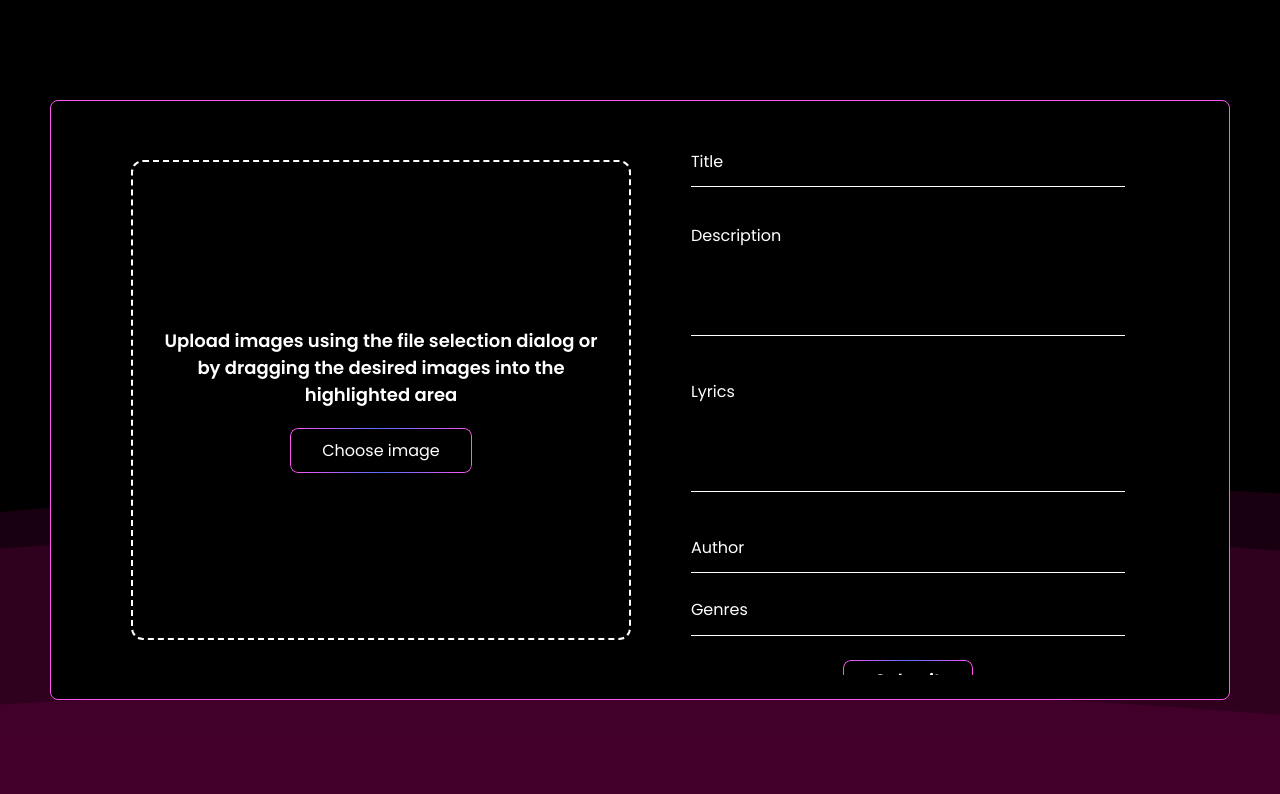
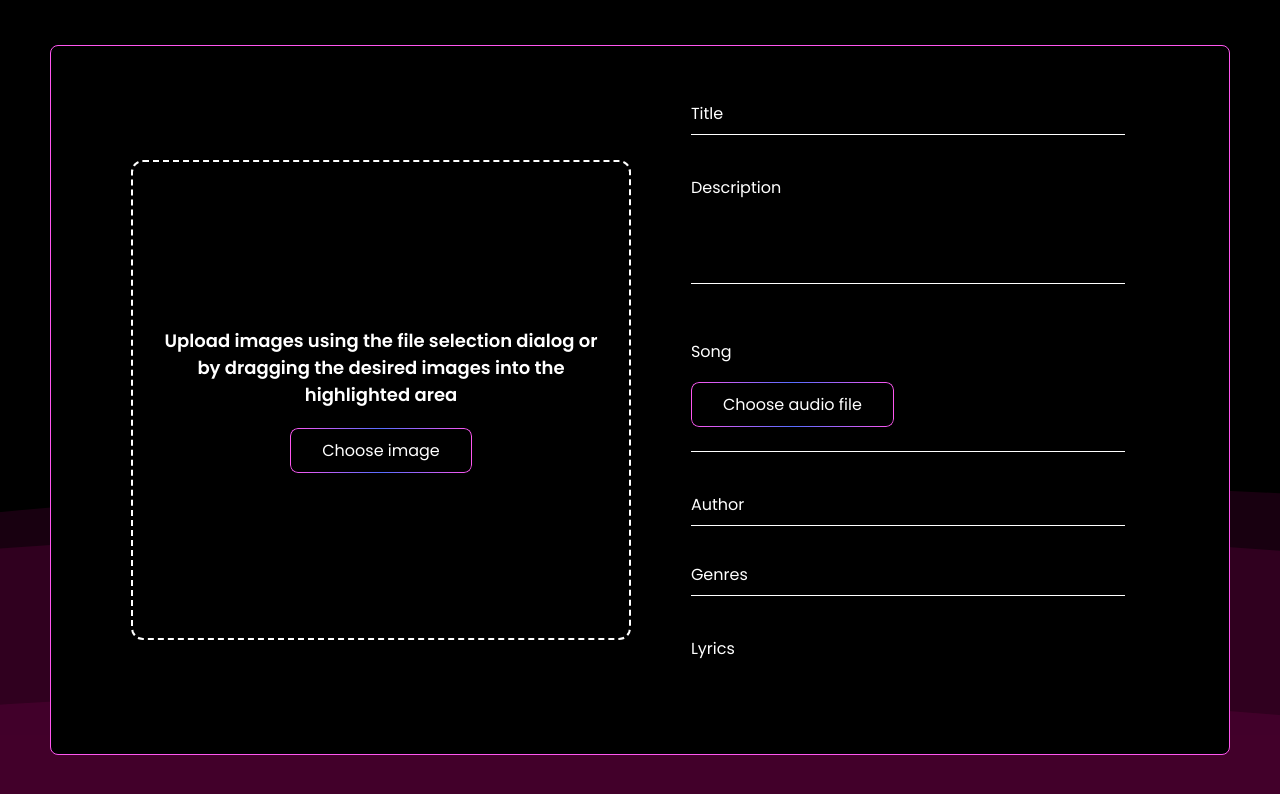
Before and after one commit to Olka1516/gravix-frontend, a Vue app: page /modify in a window 1280 px wide. Shown: the top 794 px of the page. Built offline with nearby package versions, Linux system fonts and the light colour scheme.

Commit message:
GA-7: Done with modify page

```diff
--- a/src/assets/styles/components/inputs/_input.scss
+++ b/src/assets/styles/components/inputs/_input.scss
@@ -12,7 +12,7 @@
   i {
     position: absolute;
     left: 0;
-    top: 12px;
+    top: 16px;
     transition: 0.5s;
     pointer-events: none;
   }
@@ -21,7 +21,7 @@
   input:valid ~ i,
   textarea:focus ~ i,
   textarea:valid ~ i {
-    transform: translateY(-21.5px);
+    transform: translateY(-24px);
     font-size: 0.9em;
   }
 
--- /dev/null
+++ b/src/assets/styles/components/inputs/_musicFile.scss
@@ -0,0 +1,31 @@
+@use '@/assets/styles/themes' as *;
+
+@mixin music-component {
+  .drop-area {
+    border-bottom: 1px solid $white;
+  }
+
+  #audioElem {
+    display: none;
+  }
+
+  .my-form {
+    padding-block: 24px;
+    display: flex;
+    flex-direction: column;
+    align-items: flex-start;
+    gap: 18px;
+  }
+
+  audio {
+    margin: 0;
+    margin-bottom: 12px;
+    width: 100%;
+    height: 44px;
+  }
+
+  audio::-webkit-media-controls-panel {
+    background-color: $grey;
+    border: none;
+  }
+}
--- a/src/assets/styles/components/inputs/_selection.scss
+++ b/src/assets/styles/components/inputs/_selection.scss
@@ -8,7 +8,7 @@
     border-bottom: 1px solid $white;
     width: 100%;
     cursor: pointer;
-    height: 38.4px;
+    padding-block: 12px 8px;
   }
 
   .select-open {
--- a/src/assets/styles/general/_form.scss
+++ b/src/assets/styles/general/_form.scss
@@ -16,7 +16,7 @@
     flex-direction: column;
     align-items: center;
     justify-content: center;
-    gap: 28px;
+    gap: 36px;
     padding: 10px 80px;
     border-radius: 8px;
     border: 1px solid $pink;
--- a/src/assets/styles/index.scss
+++ b/src/assets/styles/index.scss
@@ -13,6 +13,7 @@
 @use './components/inputs/input' as *;
 @use './components/inputs/errors' as *;
 @use './components/inputs/selection' as *;
+@use './components/inputs/musicFile' as *;
 @use './components/profile/contentBlock' as *;
 @use './components/profile/songsBlock' as *;
 @use './general/container' as *;
@@ -152,3 +153,8 @@
 @mixin selection {
   @include selection-component;
 }
+
+@mixin drag-file-music {
+  @include border-button;
+  @include music-component;
+}
--- a/src/assets/styles/pages/_modify.scss
+++ b/src/assets/styles/pages/_modify.scss
@@ -8,6 +8,7 @@
   }
 
   .form {
+    height: calc(100vh - 90px);
     max-width: calc(100vw - 100px);
     width: 1200px;
     position: absolute;
@@ -18,6 +19,9 @@
     flex-direction: row;
     justify-content: space-between;
     gap: 40px;
+    @media screen and (max-width: 768px) {
+      max-width: calc(100vw - 50px);
+    }
   }
 
   .form-inputs {
--- /dev/null
+++ b/src/components/inputs/BaseMusic.vue
@@ -0,0 +1,128 @@
+<template>
+  <div
+    @dragenter="handleDragEnter"
+    @dragover="handleDragOver"
+    @dragleave="handleDragLeave"
+    @drop="handleDrop"
+    class="drop-area"
+    :class="{ invalid: isInfoInvalid() }"
+  >
+    <form class="my-form">
+      <i>{{ text }}</i>
+      <input type="file" id="audioElem" accept="audio/*" @change="handleFileInput" />
+      <label v-if="!isMusicChosen" class="border-button" for="audioElem">Choose audio file</label>
+    </form>
+    <div v-if="isMusicChosen">
+      <audio v-if="audioUrl" controls>
+        <source :src="audioUrl" type="audio/mpeg" />
+        Your browser does not support the audio element.
+      </audio>
+    </div>
+  </div>
+</template>
+
+<script setup lang="ts">
+import { ref, onMounted, type Ref } from 'vue'
+
+const props = defineProps<{
+  isPostsPage?: boolean
+  v?: {
+    $invalid: boolean
+    $dirty: boolean
+  }
+  url?: string
+}>()
+
+const text = ref('Song')
+
+const dropArea: Ref<null | Element> = ref(null)
+const isMusicChosen = ref(false)
+const emit = defineEmits<{ (e: 'update', value: File): void }>()
+const isHeavy = ref(false)
+const uploadedFile = ref<File | null>(null)
+const audioUrl = ref<string | null>(null)
+
+const handleDragEnter = (e: DragEvent) => {
+  preventDefaults(e)
+}
+
+const handleDragOver = (e: DragEvent) => {
+  preventDefaults(e)
+}
+
+const handleDragLeave = (e: DragEvent) => {
+  preventDefaults(e)
+}
+
+const handleDrop = (e: DragEvent) => {
+  preventDefaults(e)
+  const dt = e.dataTransfer
+  if (!dt) return
+  const files = dt.files
+  handleFiles(files)
+}
+
+const handleFileInput = (files: Event) => {
+  if (!(files.target instanceof HTMLInputElement) || !files.target.files) return
+  handleFiles(files.target.files)
+}
+
+const preventDefaults = (e: DragEvent) => {
+  e.preventDefault()
+  e.stopPropagation()
+}
+
+const handleFiles = (files: FileList) => {
+  clearPreview()
+  if (10485760 < files[0].size) {
+    isHeavy.value = true
+    text.value = 'The file size is too large, please choose a file less than 10 MB'
+    return
+  }
+  if (!files[0].type.includes('audio')) {
+    isHeavy.value = true
+    text.value = 'This is not an audio file, please upload a valid music file'
+    return
+  }
+  uploadedFile.value = files[0]
+  uploadFile(files[0])
+  previewFile(files[0])
+}
+
+const uploadFile = (file: File) => {
+  emit('update', file)
+}
+
+const previewFile = (file: File) => {
+  isMusicChosen.value = true
+  uploadedFile.value = file
+  audioUrl.value = URL.createObjectURL(file)
+  emit('update', file)
+}
+
+const clearPreview = () => {
+  const preview = document.getElementById('preview-audio')
+  if (preview) {
+    preview.innerHTML = ''
+  }
+}
+
+onMounted(() => {
+  dropArea.value = document.querySelector('.drop-area')
+  if (props.url) {
+    isMusicChosen.value = true
+    audioUrl.value = props.url
+  }
+})
+
+const isInfoInvalid = () => {
+  if (isHeavy.value) return isHeavy.value
+  if (!props.v) return
+  return props.v.$invalid && props.v.$dirty && !isMusicChosen.value
+}
+</script>
+
+<style scoped lang="scss">
+@use '@/assets/styles/index';
+@include index.drag-file-music;
+</style>
--- /dev/null
+++ b/src/components/inputs/BaseTime.vue
@@ -0,0 +1,48 @@
+<template>
+  <input
+    required
+    :type="type"
+    v-model="userInfo"
+    @input="handleInput($event)"
+    :class="{ invalid: isInfoInvalid() }"
+  />
+  <i>{{ props.name }}</i>
+</template>
+
+<script setup lang="ts">
+import { ref } from 'vue'
+
+const props = defineProps<{
+  modelValue: string
+  type: string
+  name: string
+  v: {
+    $invalid: boolean
+    $dirty: boolean
+    $touch: () => void
+  }
+}>()
+
+const emit = defineEmits<{
+  (e: 'update:modelValue', val: string): void
+}>()
+
+const userInfo = ref(props.modelValue)
+
+const handleInput = (event: Event) => {
+  props.v.$touch()
+  const target = event.target as HTMLInputElement
+  if (!target) return
+  userInfo.value = target.value
+  emit('update:modelValue', target.value)
+}
+
+const isInfoInvalid = () => {
+  return props.v.$invalid && props.v.$dirty
+}
+</script>
+
+<style scoped lang="scss">
+@use '@/assets/styles/index';
+@include index.field;
+</style>
--- a/src/types/index.ts
+++ b/src/types/index.ts
@@ -1,3 +1,4 @@
 export * from './errors'
 export * from './user'
+export * from './songData'
 export * from './userAuth'
--- /dev/null
+++ b/src/types/songData.ts
@@ -0,0 +1,13 @@
+export interface ISong {
+  title: string
+  description: string
+  lyrics: string
+  image: null | File
+  song: null | File
+  genres: string[]
+  author: string
+  duration: string
+  releaseYear: string
+  rating: number
+  ratingCount: number
+}
--- a/src/views/ModifyFormView.vue
+++ b/src/views/ModifyFormView.vue
@@ -4,7 +4,7 @@
       <div v-for="k in 3" :key="k" class="wave"></div>
     </div>
     <div class="form">
-      <BaseDragFile />
+      <BaseDragFile @update="(item) => setImage(item)" />
       <div class="form-inputs">
         <div class="field">
           <BaseText v-model="data.title" type="Title" v="" />
@@ -13,13 +13,19 @@
           <BaseTextarea v-model="data.description" type="Description" v="" />
         </div>
         <div class="field">
-          <BaseTextarea v-model="data.lyrics" type="Lyrics" v="" />
+          <BaseMusic v-model="data.song" @update="(item) => setMusic(item)" type="Song" v="" />
         </div>
         <div class="field">
           <BaseText v-model="data.author" type="Author" v="" />
         </div>
         <div class="field">
           <BaseSelector v-model="data.genres" :allSelections="songsGenres" type="Genres" v="" />
+        </div>
+        <div class="field">
+          <BaseTextarea v-model="data.lyrics" type="Lyrics" v="" />
+        </div>
+        <div class="field">
+          <BaseTime v-model="data.releaseYear" type="date" name="Release year" v="" />
         </div>
 
         <button class="border-button">Submit</button>
@@ -30,25 +36,47 @@
 
 <script setup lang="ts">
 import BaseDragFile from '@/components/inputs/BaseDragFile.vue'
+import BaseMusic from '@/components/inputs/BaseMusic.vue'
 import BaseSelector from '@/components/inputs/BaseSelector.vue'
 import BaseText from '@/components/inputs/BaseText.vue'
 import BaseTextarea from '@/components/inputs/BaseTextarea.vue'
+import BaseTime from '@/components/inputs/BaseTime.vue'
 import { songsGenres } from '@/constants'
+import type { ISong } from '@/types'
 import { reactive } from 'vue'
 
-const data = reactive({
+const data: ISong = reactive({
   title: '',
   description: '',
   lyrics: '',
   image: null,
+  song: null,
   genres: [],
   author: '',
-  song: null,
-  duration: 0,
-  releaseYear: 0,
+  duration: '',
+  releaseYear: '',
   rating: 0,
   ratingCount: 0,
 })
+
+const setMusic = (file: File) => {
+  data.song = file
+
+  const audio = new Audio()
+  audio.src = URL.createObjectURL(file)
+
+  audio.onloadedmetadata = () => {
+    const minutes = Math.floor(audio.duration / 60)
+    const seconds = Math.floor(audio.duration % 60)
+      .toString()
+      .padStart(2, '0')
+    data.duration = `${minutes}:${seconds}`
+  }
+}
+
+const setImage = (file: File) => {
+  data.image = file
+}
 </script>
 
 <style scoped lang="scss">
```
